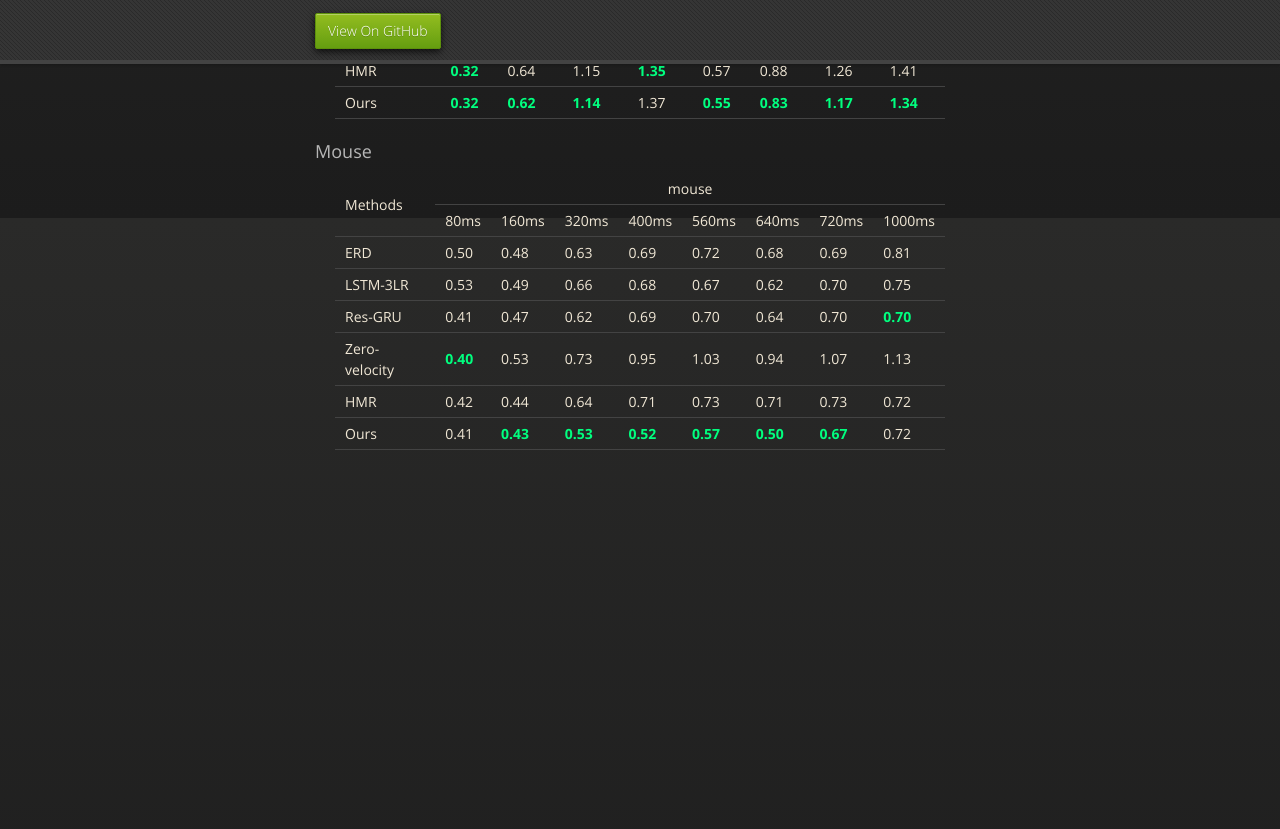
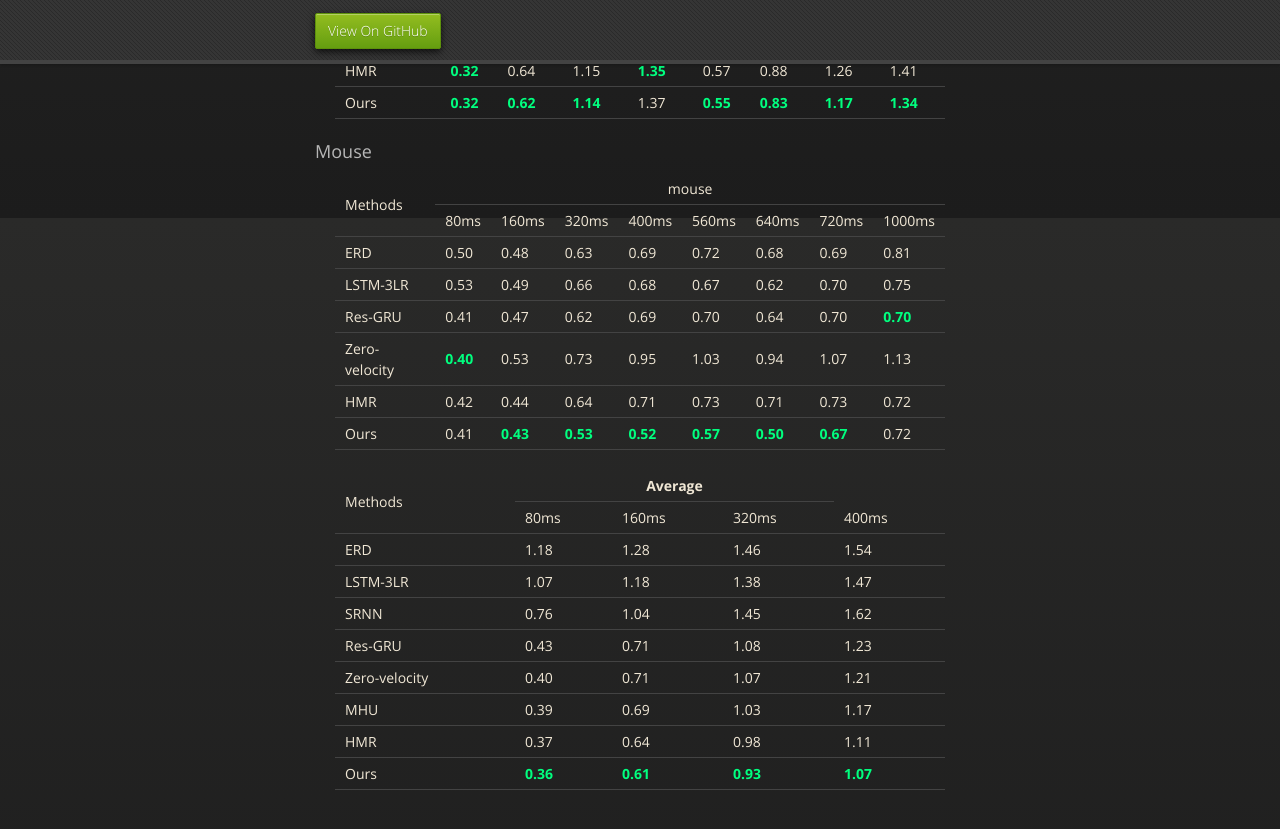
Before and after one commit to ZaneCode6574/ST-Hierarchical-Recurrent-Network, a Jekyll site: the page built from index.md, in a window 1280 px wide and 900 px high, scrolled down 5182 px. Shown: the top 829 px of the window. Built offline with Jekyll 4.4.1, drawn with Linux system fonts in a browser that asks for light colours; our own code applies the rules of GitHub Pages for plain Markdown files; before the commit the page ends 5742 px from its top, so only the background shows below that.

Commit message:
Update Videos

```diff
--- a/_layouts/default.html
+++ b/_layouts/default.html
@@ -1111,6 +1111,79 @@
                 </table>
               </center>
             </div>
+
+            <div class="wrapper">
+                <center>
+                  <table>
+                      <tr>
+                          <td rowspan=2>Methods</td>
+                          <td colspan=3><center><strong>Average</strong></center></td>
+                      </tr>
+                      <tr>
+                          <td>80ms</td>
+                          <td>160ms</td>
+                          <td>320ms</td>
+                          <td>400ms</td>
+                      </tr>
+                      <tr>
+                        <td>ERD</td>
+                        <td>1.18 </td>
+                        <td>1.28 </td>
+                        <td>1.46 </td>
+                        <td>1.54 </td>
+                    </tr>
+                    <tr>
+                        <td>LSTM-3LR</td>
+                        <td>1.07 </td>
+                        <td>1.18 </td>
+                        <td>1.38 </td>
+                        <td>1.47 </td>
+                    </tr>
+                    <tr>
+                        <td>SRNN</td>
+                        <td>0.76 </td>
+                        <td>1.04 </td>
+                        <td>1.45 </td>
+                        <td>1.62 </td>
+                    </tr>
+                    <tr>
+                        <td>Res-GRU</td>
+                        <td>0.43 </td>
+                        <td>0.71 </td>
+                        <td>1.08 </td>
+                        <td>1.23 </td>
+                    </tr>
+                    <tr>
+                        <td>Zero-velocity</td>
+                        <td>0.40 </td>
+                        <td>0.71 </td>
+                        <td>1.07 </td>
+                        <td>1.21 </td>
+                    </tr>
+                    <tr>
+                        <td>MHU</td>
+                        <td>0.39 </td>
+                        <td>0.69 </td>
+                        <td>1.03 </td>
+                        <td>1.17 </td>
+                    </tr>
+                    <tr>
+                        <td>HMR</td>
+                        <td>0.37 </td>
+                        <td>0.64 </td>
+                        <td>0.98 </td>
+                        <td>1.11 </td>
+                    </tr>
+                    <tr>
+                        <td>Ours</td>
+                        <td><strong><font color="#00FF7F">0.36</font></strong> </td>
+                        <td><strong><font color="#00FF7F">0.61</font></strong> </td>
+                        <td><strong><font color="#00FF7F">0.93</font></strong> </td>
+                        <td><strong><font color="#00FF7F">1.07</font></strong></td>
+                    </tr>
+                  </table>
+                </center>
+              </div>
       </section>
 
     </div>
```
